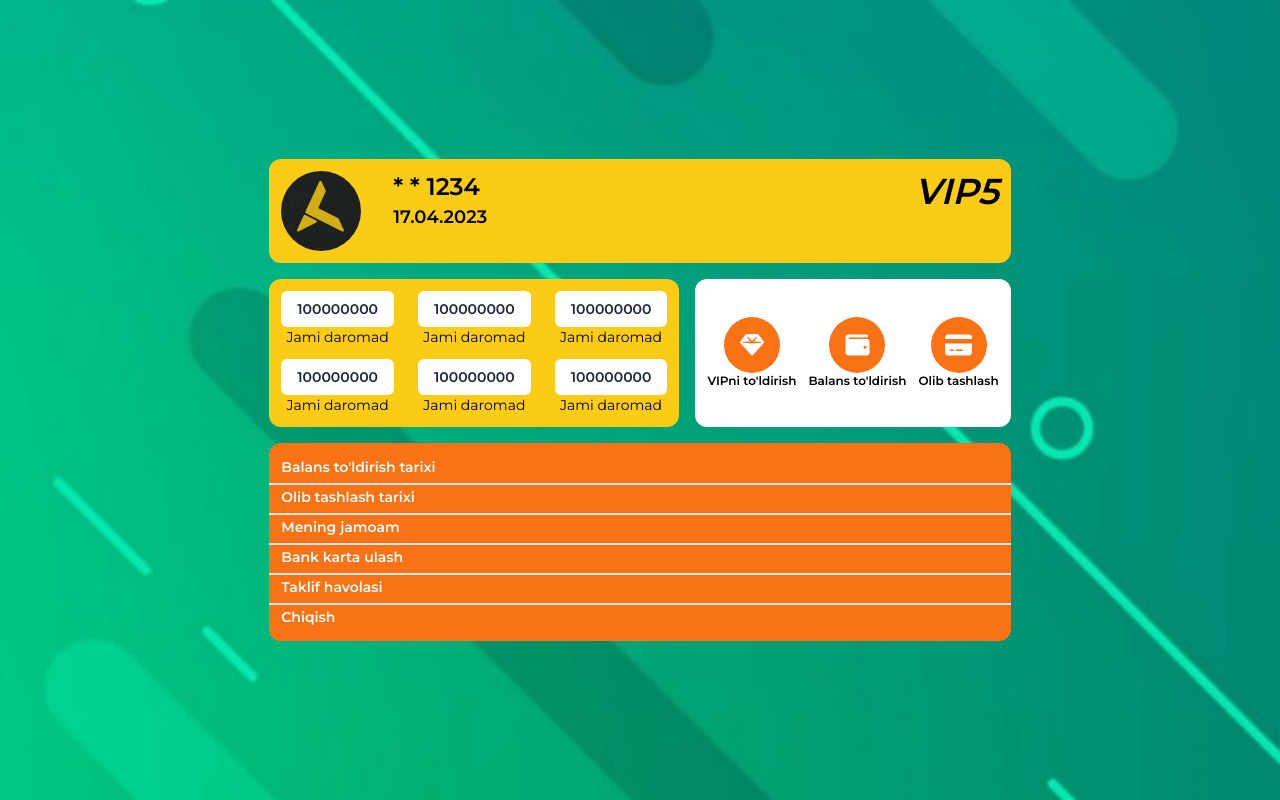
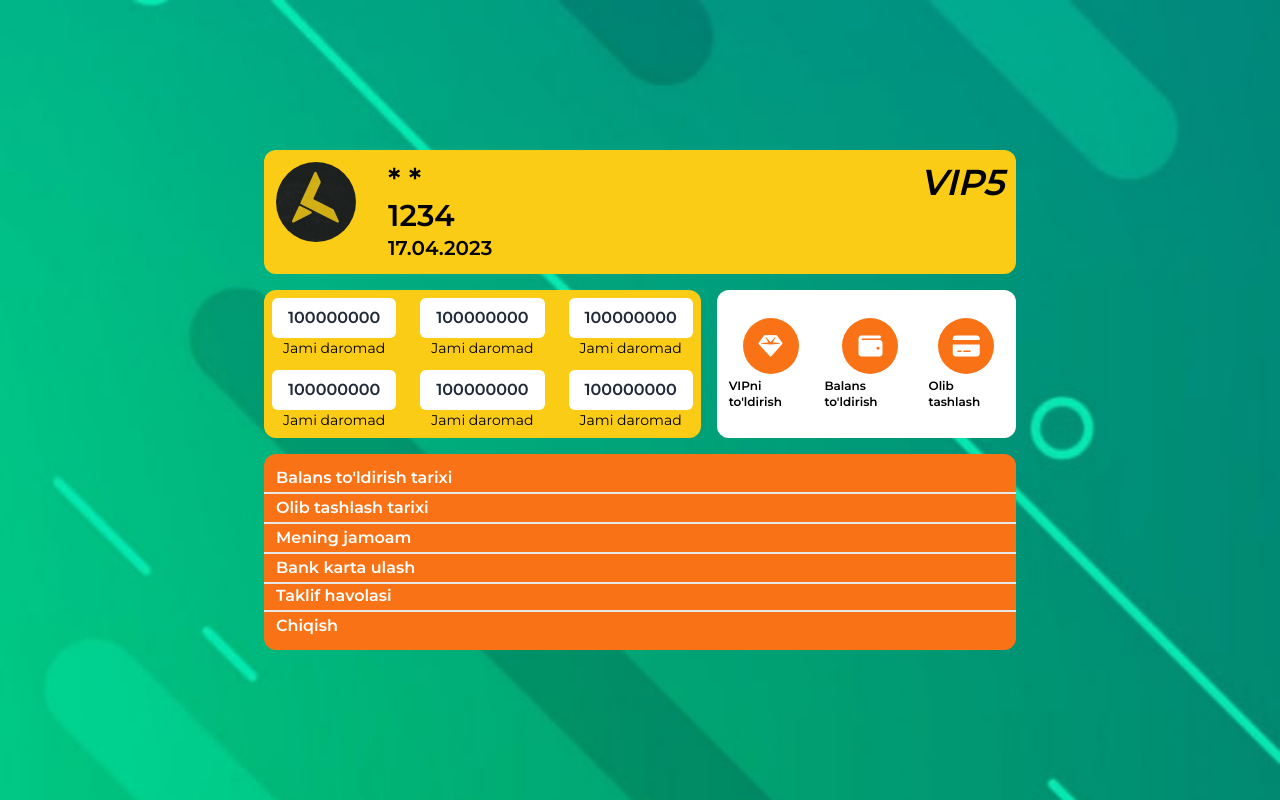
Before and after one commit to itkncoder/avolon, a React (Vite) app: page / in a window 1280 px wide. Built offline with nearby package versions, Linux system fonts and the light colour scheme.

Commit message:
scaled home page

```diff
--- a/src/pages/Home.jsx
+++ b/src/pages/Home.jsx
@@ -8,41 +8,41 @@ const Home = () => {
                 <div className="flex bg-yellow-400 p-3 rounded-xl m-2 justify-around items-start sm:justify-start sm:gap-8">
                     <img className="w-20 rounded-full" src={logo} alt="logo" />
                     <div className="flex flex-col items-start">
-                        <h1 className="text-2xl font-semibold">* * 1234</h1>
-                        <h3 className="text-lg font-semibold">17.04.2023</h3>
+                        <h1 className="text-3xl font-semibold">* * 1234</h1>
+                        <h3 className="text-xl font-semibold">17.04.2023</h3>
                     </div>
-                    <h1 className="text-4xl font-semibold italic sm:flex sm:justify-end sm:w-full">VIP5</h1>
+                    <h1 className="text-4xl font-bold italic sm:flex sm:justify-end sm:w-full">VIP5</h1>
                 </div>
                 <div className="flex flex-col md:flex-row md:justify-between">
-                    <div className="bg-yellow-400 flex justify-around items-center p-3 m-2 rounded-xl sm:justify-center sm:gap-6 md:w-7/12">
+                    <div className="bg-yellow-400 flex justify-around items-center p-2 m-2 rounded-xl sm:justify-center sm:gap-6 md:w-7/12">
                         <div className="flex flex-col items-center gap-2 sm:gap-3">
                             <div className="flex flex-col items-center">
-                                <p className="text-sm font-semibold bg-white text-gray-800 rounded-sm py-0.5 px-1 sm:px-4 sm:py-2 sm:text-normal sm:rounded-md">100000000</p>
-                                <p className="text-xs sm:text-sm">Jami daromad</p>
+                                <p className="text-md font-semibold bg-white text-gray-800 rounded-md py-0.5 px-1 sm:px-4 sm:py-2 sm:text-normal sm:rounded-md">100000000</p>
+                                <p className="text-sm sm:text-sm">Jami daromad</p>
                             </div>
                             <div className="flex flex-col items-center">
-                                <p className="text-sm font-semibold bg-white text-gray-800 rounded-sm py-0.5 px-1 sm:px-4 sm:py-2 sm:text-normal sm:rounded-md">100000000</p>
-                                <p className="text-xs sm:text-sm">Jami daromad</p>
+                                <p className="text-md font-semibold bg-white text-gray-800 rounded-md py-0.5 px-1 sm:px-4 sm:py-2 sm:text-normal sm:rounded-md">100000000</p>
+                                <p className="text-sm sm:text-sm">Jami daromad</p>
                             </div>
                         </div>
                         <div className="flex flex-col items-center gap-2 sm:gap-3">
                             <div className="flex flex-col items-center">
-                                <p className="text-sm font-semibold bg-white text-gray-800 rounded-sm py-0.5 px-1 sm:px-4 sm:py-2 sm:text-normal md:rounded-md sm:rounded-md">100000000</p>
-                                <p className="text-xs sm:text-sm">Jami daromad</p>
+                                <p className="text-md font-semibold bg-white text-gray-800 rounded-md py-0.5 px-1 sm:px-4 sm:py-2 sm:text-normal md:rounded-md sm:rounded-md">100000000</p>
+                                <p className="text-sm sm:text-sm">Jami daromad</p>
                             </div>
                             <div className="flex flex-col items-center">
-                                <p className="text-sm font-semibold bg-white text-gray-800 rounded-sm py-0.5 px-1 sm:px-4 sm:py-2 sm:text-normal sm:rounded-md">100000000</p>
-                                <p className="text-xs sm:text-sm">Jami daromad</p>
+                                <p className="text-md font-semibold bg-white text-gray-800 rounded-md py-0.5 px-1 sm:px-4 sm:py-2 sm:text-normal sm:rounded-md">100000000</p>
+                                <p className="text-sm sm:text-sm">Jami daromad</p>
                             </div>
                         </div>
                         <div className="flex flex-col items-center gap-2 sm:gap-3">
                             <div className="flex flex-col items-center">
-                                <p className="text-sm font-semibold bg-white text-gray-800 rounded-sm py-0.5 px-1 sm:px-4 sm:py-2 sm:text-normal sm:rounded-md">100000000</p>
-                                <p className="text-xs sm:text-sm">Jami daromad</p>
+                                <p className="text-md font-semibold bg-white text-gray-800 rounded-md py-0.5 px-1 sm:px-4 sm:py-2 sm:text-normal sm:rounded-md">100000000</p>
+                                <p className="text-sm sm:text-sm">Jami daromad</p>
                             </div>
                             <div className="flex flex-col items-center">
-                                <p className="text-sm font-semibold bg-white text-gray-800 rounded-sm py-0.5 px-1 sm:px-4 sm:py-2 sm:text-normal sm:rounded-md">100000000</p>
-                                <p className="text-xs sm:text-sm">Jami daromad</p>
+                                <p className="text-md font-semibold bg-white text-gray-800 rounded-md py-0.5 px-1 sm:px-4 sm:py-2 sm:text-normal sm:rounded-md">100000000</p>
+                                <p className="text-sm sm:text-sm">Jami daromad</p>
                             </div>
                         </div>
                     </div>
@@ -52,7 +52,7 @@ const Home = () => {
                                 <p className="text-white bg-orange-500 w-14 h-14 rounded-full flex justify-center items-center">
                                     <i className="fa-solid fa-gem text-2xl"></i>
                                 </p>
-                                <p className="text-xs font-semibold">VIPni to'ldirish</p>
+                                <p className="text-xs font-semibold mt-1">VIPni to'ldirish</p>
                             </div>
                         </Link>
                         <Link to="./addbalans">
@@ -60,7 +60,7 @@ const Home = () => {
                                 <p className="text-white bg-orange-500 w-14 h-14 rounded-full flex justify-center items-center">
                                     <i className="fa-solid fa-wallet text-2xl"></i>
                                 </p>
-                                <p className="text-xs font-semibold">Balans to'ldirish</p>
+                                <p className="text-xs font-semibold mt-1">Balans to'ldirish</p>
                             </div>
                         </Link>
                         <Link to="./pay">
@@ -68,30 +68,30 @@ const Home = () => {
                                 <p className="text-white bg-orange-500 w-14 h-14 rounded-full flex justify-center items-center">
                                     <i className="fa-solid fa-credit-card text-2xl"></i>
                                 </p>
-                                <p className="text-xs font-semibold">Olib tashlash</p>
+                                <p className="text-xs font-semibold mt-1">Olib tashlash</p>
                             </div>
                         </Link>
                     </div>
                 </div>
                 <div className="py-3 m-2 bg-orange-500 rounded-xl">
-                    <ul className="flex flex-col items-start gap-1">
+                    <ul className="flex flex-col items-start divide-y-2 gap-0.5">
                         <li>
-                            <a className="px-3 hover:underline w-fit text-sm font-semibold text-white" href="./">Balans to'ldirish tarixi</a>
+                            <a className="px-3 py-0.5 pt-1 hover:underline w-fit font-semibold text-white" href="./">Balans to'ldirish tarixi</a>
                         </li>
-                        <li className="border-t-2 w-full">
-                            <a className="px-3 hover:underline w-fit text-sm font-semibold text-white" href="./">Olib tashlash tarixi</a>
+                        <li className="w-full pt-0.5">
+                            <a className="px-3 py-1 hover:underline w-fit font-semibold text-white" href="./">Olib tashlash tarixi</a>
                         </li>
-                        <li className="border-t-2 w-full">
-                            <a className="px-3 hover:underline w-fit text-sm font-semibold text-white" href="./">Mening jamoam</a>
+                        <li className="w-full pt-0.5">
+                            <a className="px-3 py-1 hover:underline w-fit font-semibold text-white" href="./">Mening jamoam</a>
                         </li>
-                        <li className="border-t-2 w-full">
-                            <a className="px-3 hover:underline w-fit text-sm font-semibold text-white" href="./">Bank karta ulash</a>
+                        <li className="w-full pt-0.5">
+                            <a className="px-3 py-1 hover:underline w-fit font-semibold text-white" href="./">Bank karta ulash</a>
                         </li>
-                        <li className="border-t-2 w-full">
-                            <a className="px-3 hover:underline w-fit text-sm font-semibold text-white" href="./">Taklif havolasi</a>
+                        <li className="w-full pt-0.5l">
+                            <a className="px-3 py-1 hover:underline w-fit font-semibold text-white" href="./">Taklif havolasi</a>
                         </li>
-                        <li className="border-t-2 w-full">
-                            <a className="px-3 hover:underline w-fit text-sm font-semibold text-white" href="./">Chiqish</a>
+                        <li className="w-full pt-0.5">
+                            <a className="px-3 py-1 hover:underline w-fit font-semibold text-white" href="./">Chiqish</a>
                         </li>
                     </ul>
                 </div>
```
